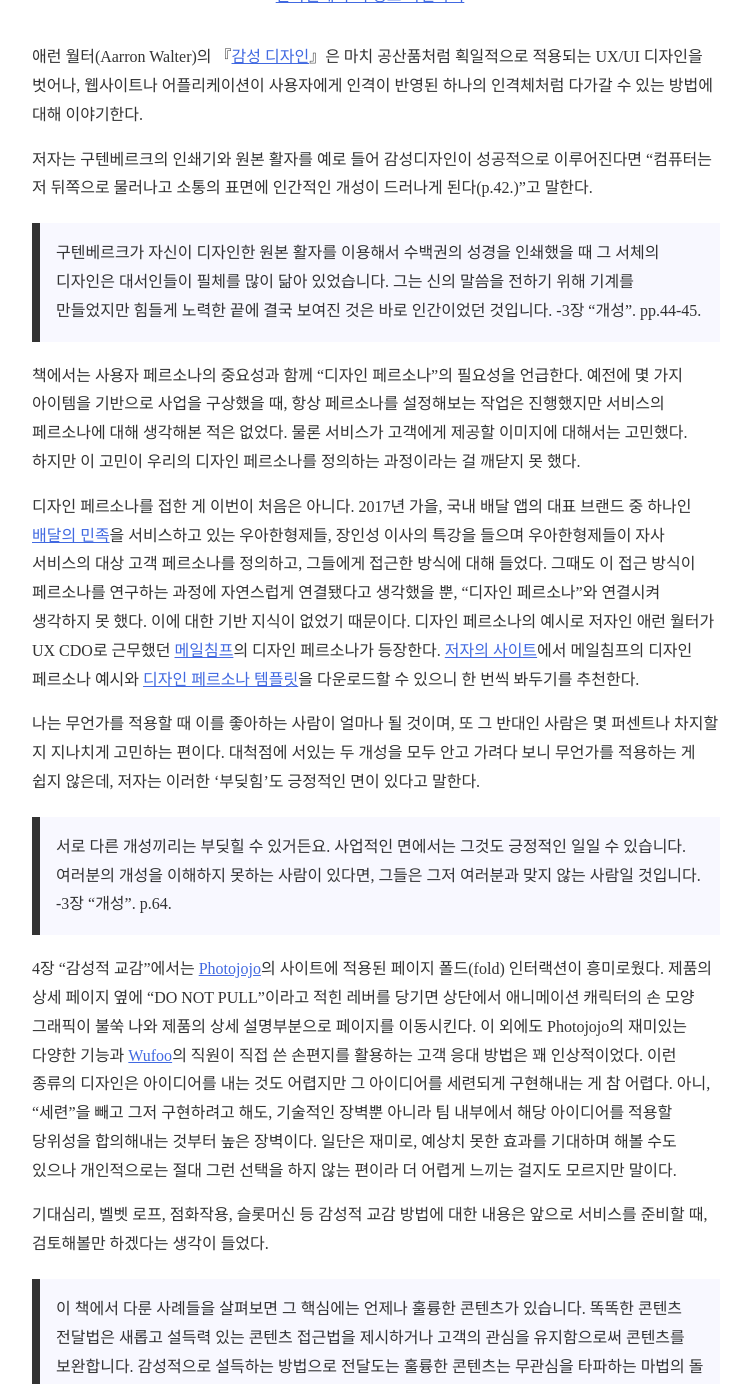
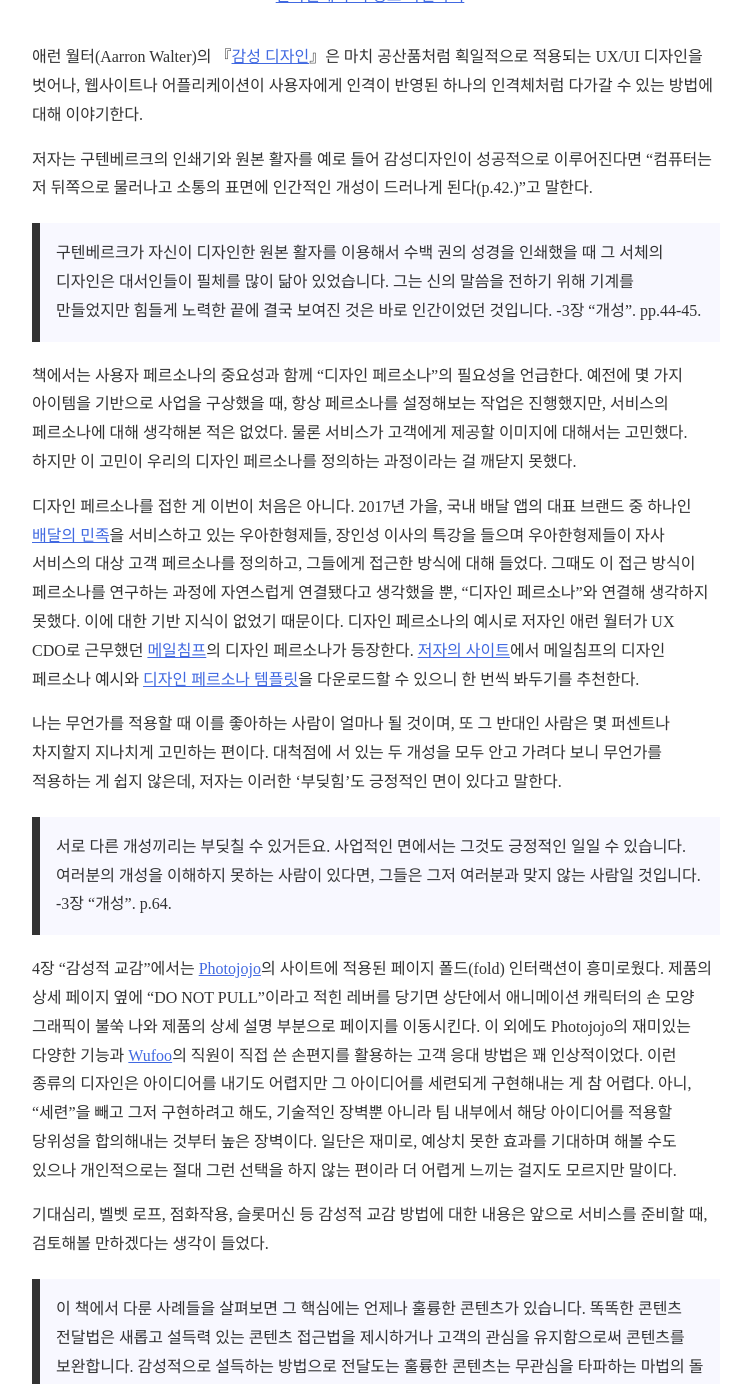
Before and after one commit to paikwiki/paikwiki.github.io, a Jekyll site: the page built from _posts/2018-03-11-designing-for-emotion.md, in a window 1280 px wide and 1400 px high, scrolled down 360 px, cut to the strip 16-1400 px from the top of the window. Shown: the whole strip, without its empty margins (264-1013 px from the left). Built offline with Jekyll 4.4.1, drawn with Linux system fonts in a browser that asks for light colours; some web fonts are replaced; some of the changed text lies outside the part shown.

Commit message:
Fix typo

```diff
--- a/_posts/2018-03-11-designing-for-emotion.md
+++ b/_posts/2018-03-11-designing-for-emotion.md
@@ -9,31 +9,31 @@
 
 저자는 구텐베르크의 인쇄기와 원본 활자를 예로 들어 감성디자인이 성공적으로 이루어진다면 "컴퓨터는 저 뒤쪽으로 물러나고 소통의 표면에 인간적인 개성이 드러나게 된다(p.42.)"고 말한다.
 
-> 구텐베르크가 자신이 디자인한 원본 활자를 이용해서 수백권의 성경을 인쇄했을 때 그 서체의 디자인은 대서인들이 필체를 많이 닮아 있었습니다. 그는 신의 말씀을 전하기 위해 기계를 만들었지만 힘들게 노력한 끝에 결국 보여진 것은 바로 인간이었던 것입니다. -3장 "개성". pp.44-45.
+> 구텐베르크가 자신이 디자인한 원본 활자를 이용해서 수백 권의 성경을 인쇄했을 때 그 서체의 디자인은 대서인들이 필체를 많이 닮아 있었습니다. 그는 신의 말씀을 전하기 위해 기계를 만들었지만 힘들게 노력한 끝에 결국 보여진 것은 바로 인간이었던 것입니다. -3장 "개성". pp.44-45.
 
-책에서는 사용자 페르소나의 중요성과 함께 "디자인 페르소나"의 필요성을 언급한다. 예전에 몇 가지 아이템을 기반으로 사업을 구상했을 때, 항상 페르소나를 설정해보는 작업은 진행했지만 서비스의 페르소나에 대해 생각해본 적은 없었다. 물론 서비스가 고객에게 제공할 이미지에 대해서는 고민했다. 하지만 이 고민이 우리의 디자인 페르소나를 정의하는 과정이라는 걸 깨닫지 못 했다.
+책에서는 사용자 페르소나의 중요성과 함께 "디자인 페르소나"의 필요성을 언급한다. 예전에 몇 가지 아이템을 기반으로 사업을 구상했을 때, 항상 페르소나를 설정해보는 작업은 진행했지만, 서비스의 페르소나에 대해 생각해본 적은 없었다. 물론 서비스가 고객에게 제공할 이미지에 대해서는 고민했다. 하지만 이 고민이 우리의 디자인 페르소나를 정의하는 과정이라는 걸 깨닫지 못했다.
 
-디자인 페르소나를 접한 게 이번이 처음은 아니다. 2017년 가을, 국내 배달 앱의 대표 브랜드 중 하나인 [배달의 민족](https://www.baemin.com/)을 서비스하고 있는 우아한형제들, 장인성 이사의 특강을 들으며 우아한형제들이 자사 서비스의 대상 고객 페르소나를 정의하고, 그들에게 접근한 방식에 대해 들었다. 그때도 이 접근 방식이 페르소나를 연구하는 과정에 자연스럽게 연결됐다고 생각했을 뿐, "디자인 페르소나"와 연결시켜 생각하지 못 했다. 이에 대한 기반 지식이 없었기 때문이다. 디자인 페르소나의 예시로 저자인 애런 월터가 UX CDO로 근무했던 [메일침프](http://mailchimp.com/)의 디자인 페르소나가 등장한다. [저자의 사이트](http://aarronwalter.com/)에서 메일침프의 디자인 페르소나 예시와 [디자인 페르소나 템플릿](http://aarronwalter.com/design-personas/)을 다운로드할 수 있으니 한 번씩 봐두기를 추천한다.
+디자인 페르소나를 접한 게 이번이 처음은 아니다. 2017년 가을, 국내 배달 앱의 대표 브랜드 중 하나인 [배달의 민족](https://www.baemin.com/)을 서비스하고 있는 우아한형제들, 장인성 이사의 특강을 들으며 우아한형제들이 자사 서비스의 대상 고객 페르소나를 정의하고, 그들에게 접근한 방식에 대해 들었다. 그때도 이 접근 방식이 페르소나를 연구하는 과정에 자연스럽게 연결됐다고 생각했을 뿐, "디자인 페르소나"와 연결해 생각하지 못했다. 이에 대한 기반 지식이 없었기 때문이다. 디자인 페르소나의 예시로 저자인 애런 월터가 UX CDO로 근무했던 [메일침프](http://mailchimp.com/)의 디자인 페르소나가 등장한다. [저자의 사이트](http://aarronwalter.com/)에서 메일침프의 디자인 페르소나 예시와 [디자인 페르소나 템플릿](http://aarronwalter.com/design-personas/)을 다운로드할 수 있으니 한 번씩 봐두기를 추천한다.
 
-나는 무언가를 적용할 때 이를 좋아하는 사람이 얼마나 될 것이며, 또 그 반대인 사람은 몇 퍼센트나 차지할 지 지나치게 고민하는 편이다. 대척점에 서있는 두 개성을 모두 안고 가려다 보니 무언가를 적용하는 게 쉽지 않은데, 저자는 이러한 '부딪힘'도 긍정적인 면이 있다고 말한다.
+나는 무언가를 적용할 때 이를 좋아하는 사람이 얼마나 될 것이며, 또 그 반대인 사람은 몇 퍼센트나 차지할지 지나치게 고민하는 편이다. 대척점에 서 있는 두 개성을 모두 안고 가려다 보니 무언가를 적용하는 게 쉽지 않은데, 저자는 이러한 '부딪힘'도 긍정적인 면이 있다고 말한다.
 
-> 서로 다른 개성끼리는 부딪힐 수 있거든요. 사업적인 면에서는 그것도 긍정적인 일일 수 있습니다. 여러분의 개성을 이해하지 못하는 사람이 있다면, 그들은 그저 여러분과 맞지 않는 사람일 것입니다. -3장 "개성". p.64.
+> 서로 다른 개성끼리는 부딪칠 수 있거든요. 사업적인 면에서는 그것도 긍정적인 일일 수 있습니다. 여러분의 개성을 이해하지 못하는 사람이 있다면, 그들은 그저 여러분과 맞지 않는 사람일 것입니다. -3장 "개성". p.64.
 
-4장 "감성적 교감"에서는 [Photojojo](http://photojojo.com/)의 사이트에 적용된 페이지 폴드(fold) 인터랙션이 흥미로웠다. 제품의 상세 페이지 옆에 "DO NOT PULL"이라고 적힌 레버를 당기면 상단에서 애니메이션 캐릭터의 손 모양 그래픽이 불쑥 나와 제품의 상세 설명부분으로 페이지를 이동시킨다. 이 외에도 Photojojo의 재미있는 다양한 기능과 [Wufoo](https://www.wufoo.com)의 직원이 직접 쓴 손편지를 활용하는 고객 응대 방법은 꽤 인상적이었다. 이런 종류의 디자인은 아이디어를 내는 것도 어렵지만 그 아이디어를 세련되게 구현해내는 게 참 어렵다. 아니, "세련"을 빼고 그저 구현하려고 해도, 기술적인 장벽뿐 아니라 팀 내부에서 해당 아이디어를 적용할 당위성을 합의해내는 것부터 높은 장벽이다. 일단은 재미로, 예상치 못한 효과를 기대하며 해볼 수도 있으나 개인적으로는 절대 그런 선택을 하지 않는 편이라 더 어렵게 느끼는 걸지도 모르지만 말이다.
+4장 "감성적 교감"에서는 [Photojojo](http://photojojo.com/)의 사이트에 적용된 페이지 폴드(fold) 인터랙션이 흥미로웠다. 제품의 상세 페이지 옆에 "DO NOT PULL"이라고 적힌 레버를 당기면 상단에서 애니메이션 캐릭터의 손 모양 그래픽이 불쑥 나와 제품의 상세 설명 부분으로 페이지를 이동시킨다. 이 외에도 Photojojo의 재미있는 다양한 기능과 [Wufoo](https://www.wufoo.com)의 직원이 직접 쓴 손편지를 활용하는 고객 응대 방법은 꽤 인상적이었다. 이런 종류의 디자인은 아이디어를 내기도 어렵지만 그 아이디어를 세련되게 구현해내는 게 참 어렵다. 아니, "세련"을 빼고 그저 구현하려고 해도, 기술적인 장벽뿐 아니라 팀 내부에서 해당 아이디어를 적용할 당위성을 합의해내는 것부터 높은 장벽이다. 일단은 재미로, 예상치 못한 효과를 기대하며 해볼 수도 있으나 개인적으로는 절대 그런 선택을 하지 않는 편이라 더 어렵게 느끼는 걸지도 모르지만 말이다.
 
-기대심리, 벨벳 로프, 점화작용, 슬롯머신 등 감성적 교감 방법에 대한 내용은 앞으로 서비스를 준비할 때, 검토해볼만 하겠다는 생각이 들었다.
+기대심리, 벨벳 로프, 점화작용, 슬롯머신 등 감성적 교감 방법에 대한 내용은 앞으로 서비스를 준비할 때, 검토해볼 만하겠다는 생각이 들었다.
 
 > 이 책에서 다룬 사례들을 살펴보면 그 핵심에는 언제나 훌륭한 콘텐츠가 있습니다. 똑똑한 콘텐츠 전달법은 새롭고 설득력 있는 콘텐츠 접근법을 제시하거나 고객의 관심을 유지함으로써 콘텐츠를 보완합니다. 감성적으로 설득하는 방법으로 전달도는 훌륭한 콘텐츠는 무관심을 타파하는 마법의 돌 크립토나이트(Kryptonite)와 같습니다. -5장 "본능과의 한판 대결", p.102.
 
-6장 "용서"에서는 2006년 7월, 플리커 서비스가 3시간동안 저장과 관련한 오류를 겪은 이야기가 나온다. 이때 서비스 중지 이유를 설명하는 페이지에 플리커의 로고와 닮은 두 개의 동그라미를 넣고, 이 동그라미에 색을 칠해서 사진을 찍어뒀다가 서비스가 정상 복구된 후 업로드해달라고 요청했다고 한다. 우승자에게는 일년간 프로 계정을 제공함으로써, 서비스 장애에 대한 스트레스를 만족감으로 전환시킨 사례다.
+6장 "용서"에서는 2006년 7월, 플리커 서비스가 3시간 동안 저장과 관련한 오류를 겪은 이야기가 나온다. 이때 서비스 중지 이유를 설명하는 페이지에 플리커의 로고와 닮은 두 개의 동그라미를 넣고, 이 동그라미에 색을 칠해서 사진을 찍어뒀다가 서비스가 정상 복구된 후 업로드해달라고 요청했다고 한다. 우승자에게는 일 년간 프로 계정을 제공함으로써, 서비스 장애에 대한 스트레스를 만족감으로 전환한 사례다.
 
 > 우리는 단지 페이지를 디자인하는 것이 아니라 인간적인 경험을 디자인합니다. 미술공예운동을 이끌었던 사람들처럼 우리도 인간적인 감성을 보존하고 우리의 작업 안에서 스스로를 보여주는 것은 선택사항이 아니라는 것을 잘 알고 있습니다. 그것은 정말 중요한 필수 요소입니다. -7장 "위험과 보상". pp.129-130.
 
-이 책의 마지막 장인 7장 "위험과 보상"에서 이러한 감성 디자인을 적용하는 방법에 따르는 위험과 보상에 대해 이야기하고 있다. 작게 시작하는 법, 대대적으로 개편하는 법, 점진적으로 적용하는 방법을 모두 설명해주고 있어서 책을 읽는 이들은 현재 자신이 어떤 상황에 처했는지 숙고한 후 적절한 방법을 선택할 수 있을 것이다.
+이 책의 마지막 장인 7장 "위험과 보상"에서 이러한 감성 디자인을 적용하는 방법에 따르는 위험과 보상에 관해 이야기하고 있다. 작게 시작하는 법, 대대적으로 개편하는 법, 점진적으로 적용하는 방법을 모두 설명해주고 있어서 책을 읽는 이들은 현재 자신이 어떤 상황에 부닥쳤는지 숙고한 후 적절한 방법을 선택할 수 있을 것이다.
 
 저자는 결론에서 디자인 행위가 단순히 페이지를 디자인하는 것이 아닌 "인간적 경험"을 디자인하는 것이라고 말한다. 디자인 행위에 있어 "인간적 감성을 보존하고, 이를 보여주는 것"의 중요성을 강조한다.
 
-애플이라는 거대한 기업이 감성 디자인의 성공 사례로서 자리잡은 오늘날, 이 책은 다소 진부한 이야기처럼 느껴질 수 있다. 하지만 나는 이 책이 서비스를 준비하거나 운영하고 있는 상황이라면, 곁에 두고 종종 읽어볼만한 책이라고 생각한다. 막상 문제를 맞닥들여 해결책이 필요할 때, "감성 디자인"이라는 개념을 떠올리고 의사결정에 이를 반영하는 건 쉽지 않다. 당연히 이 책에서 제안하는 방법은 만능열쇠가 아니다. 하지만 자물쇠에 맞는 열쇠를 찾아내야 하는 상황이라면 반드시 시도해볼만한 좋은 도구라고 생각한다.
+애플이라는 거대한 기업이 감성 디자인의 성공 사례로서 자리 잡은 오늘날, 이 책은 다소 진부한 이야기처럼 느껴질 수 있다. 하지만 나는 이 책이 서비스를 준비하거나 운영하는 상황이라면, 곁에 두고 종종 읽어볼 만한 책이라고 생각한다. 막상 문제를 맞닥뜨려 해결책이 필요할 때, "감성 디자인"이라는 개념을 떠올리고 의사결정에 이를 반영하는 건 쉽지 않다. 당연히 이 책에서 제안하는 방법은 만능열쇠가 아니다. 하지만 자물쇠에 맞는 열쇠를 찾아내야 하는 상황이라면 반드시 시도해볼 만한 좋은 도구라고 생각한다.
 
 > 길을 잘못 들 때도 있을 것입니다. 괜찮습니다. 여러분은 얼마든지 방향을 수정할 수 있습니다. 처음엔 이 아이디어들을 이용한 간단한 상호작용 패턴으로 작게 시작하세요. 그리고 사용자가 어떻게 반응하는지 살펴보세요. 여러분의 예상이 적중한다면 큰 것을 얻을 것입니다. -4장 "감성적 교감", p.88.
 
```
